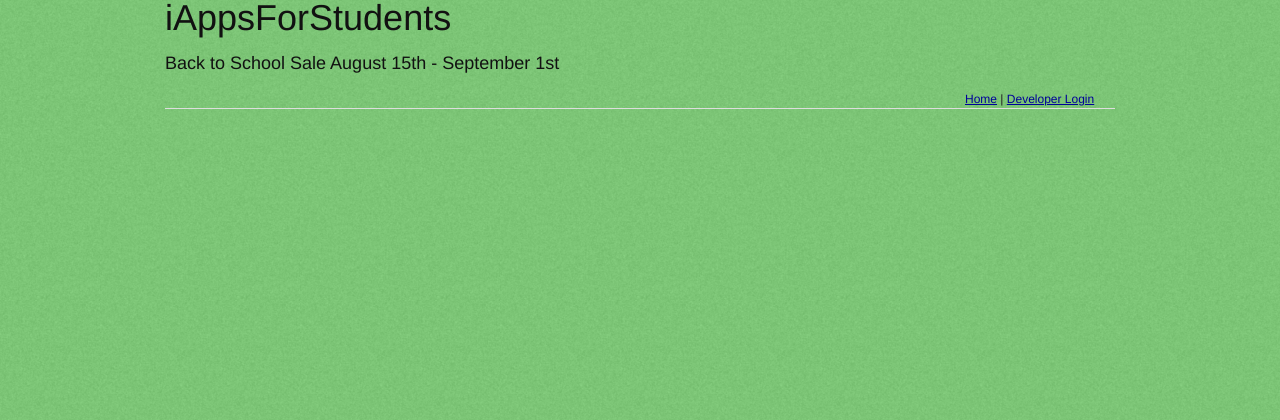
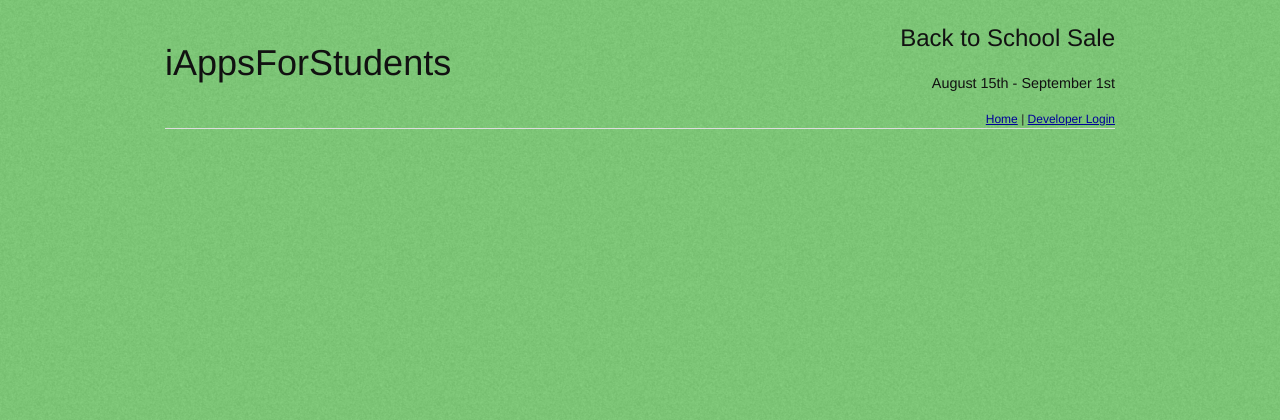
Before and after one commit to davidahouse/iAppsForStudents, a Rails app: template app/views/layouts/main.html.erb in a window 1280 px wide. Shown: the top 420 px of the page. Run offline with Rails 7, Linux system fonts and the light colour scheme; the template is opened without the code that fills it, so the values that code supplies are empty; parts of the project's set-up code (start-up, migrations or seed data) failed here and were passed over; some libraries are stand-ins or nearby versions.

Commit message:
Tweaks to the main page layout. A new burst image and some intro text.

```diff
--- a/app/views/layouts/main.html.erb
+++ b/app/views/layouts/main.html.erb
@@ -16,16 +16,17 @@
 
 <div class="container">
 	<div id="header" class="span-24">
-		<div class="span-24">
-			<h1>iAppsForStudents</h1>
+		<div class="span-12">
+			<h1 class="logo">iAppsForStudents</h1>
 		</div>
-		<div class="span-24">
-			<h3>Back to School Sale  August 15th - September 1st</h3>
+		<div class="span-12 last">
+			<h2 class="b2ss">Back to School Sale</h2>
+			<h4 class="b2ss_date">August 15th - September 1st</h4>
 		</div>
 		<div class="span-24">
 			<div class="span-20">&nbsp;</div>
 			<div class="span-4 last">
-			<a href="/">Home</a> | <a href="/developer">Developer Login</a>
+				<div id="nav"><a href="/">Home</a> | <a href="/developer">Developer Login</a></div>
 			</div>
 		</div>
 	</div>
--- a/public/stylesheets/iappsforstudents.css
+++ b/public/stylesheets/iappsforstudents.css
@@ -1,3 +1,7 @@
+/* @override http://0.0.0.0:3000/stylesheets/iappsforstudents.css?1280245778 */
+
+/* @override http://0.0.0.0:3000/stylesheets/iappsforstudents.css?1280194153 */
+
 /* @override http://0.0.0.0:3000/stylesheets/iappsforstudents.css?1280183513 */
 
 a.headerlink:link
@@ -99,7 +103,7 @@ div.appinfo {
 div.burst {
 	width: 91px;
 	height: 89px;
-	background-image: url(/images/burst2.png);
+	background-image: url(/images/burst3.png);
 	margin-top: -55px;
 	margin-left: 50px;
 }
@@ -141,3 +145,42 @@ div.disccode {
 	text-align: center;
 	margin-left: 45px;
 }
+
+div#intro {
+	text-align: center;
+	color: #fffffe;
+	font-size: 2em;
+	width: 60%;
+	margin-right: auto;
+	margin-left: auto;
+	text-shadow: #000000 1px 1px 4px;
+}
+
+div#header {
+	margin-top: 20px;
+}
+
+h1.logo {
+	margin-top: 25px;
+}
+
+h2.b2ss {
+	text-align: right;
+}
+
+h4.b2ss_date {
+	text-align: right;
+}
+
+div#nav {
+	text-align: right;
+}
+
+div.sections {
+	text-align: center;
+	margin-top: 20px;
+}
+
+hr.top-10 {
+	margin-top: 10px;
+}
```
Also changed, not shown: app/views/home/index.html.erb (+9 -0 lines), public/images/burst3.png (added), 1 other file.
